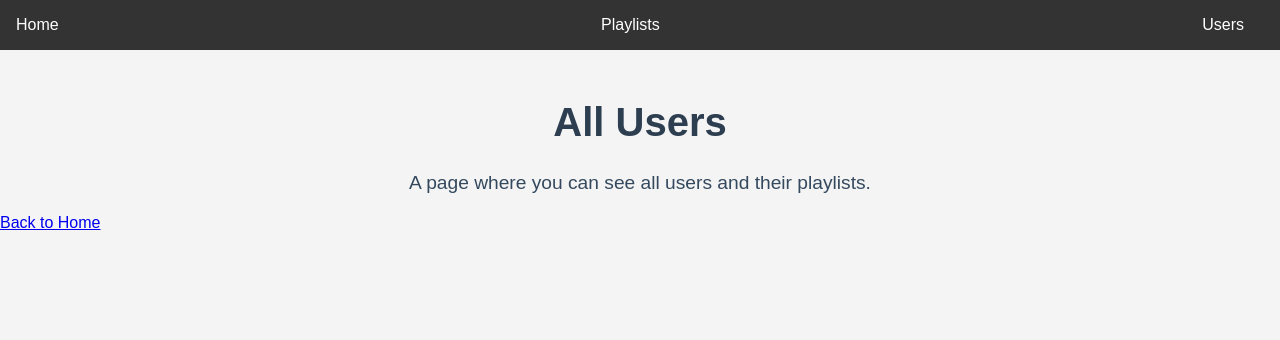
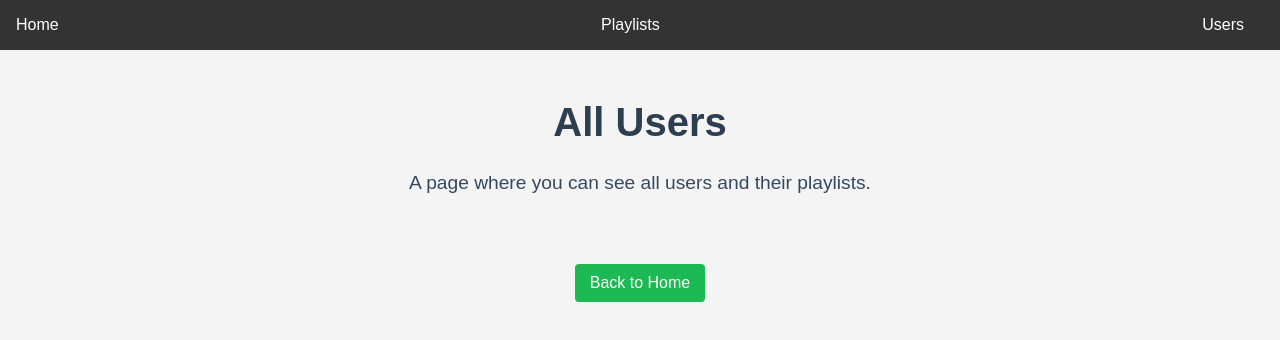
Before and after one commit to mlaurent83/spotify-playlist-app, a React (Create React App) app: page /users in a window 1280 px wide. Shown: the top 340 px of the page. Built offline with nearby package versions, Linux system fonts and the light colour scheme.

Commit message:
added styling to users page

```diff
--- /dev/null
+++ b/src/components/Users.css
@@ -0,0 +1,32 @@
+h1 {
+  color: #2c3e50;
+  text-align: center;
+}
+
+p {
+  text-align: center;
+  color: #34495e;
+  font-size: 1.2rem;
+  margin: 20px 0;
+}
+
+.users-page {
+  text-align: center;
+}
+
+.users-page a{
+  display: inline-block;
+  margin: 10px;
+  margin-top: 50px;
+  padding: 10px 15px;
+  background-color: #1db954;
+  color: white;
+  text-decoration: none;
+  border-radius: 4px;
+  transition: background-color 0.3s;
+  text-align: center;
+}
+
+.users-page a:hover {
+  background-color: #535353;
+}
--- a/src/components/Users.js
+++ b/src/components/Users.js
@@ -1,9 +1,10 @@
 import React from 'react';
 import { Link } from 'react-router-dom';
+import './Users.css'
 
 function Users() {
   return (
-    <div>
+    <div className="users-page">
       <h1>All Users</h1>
       <p>A page where you can see all users and their playlists.</p>
       <Link to="/">Back to Home</Link>
```
